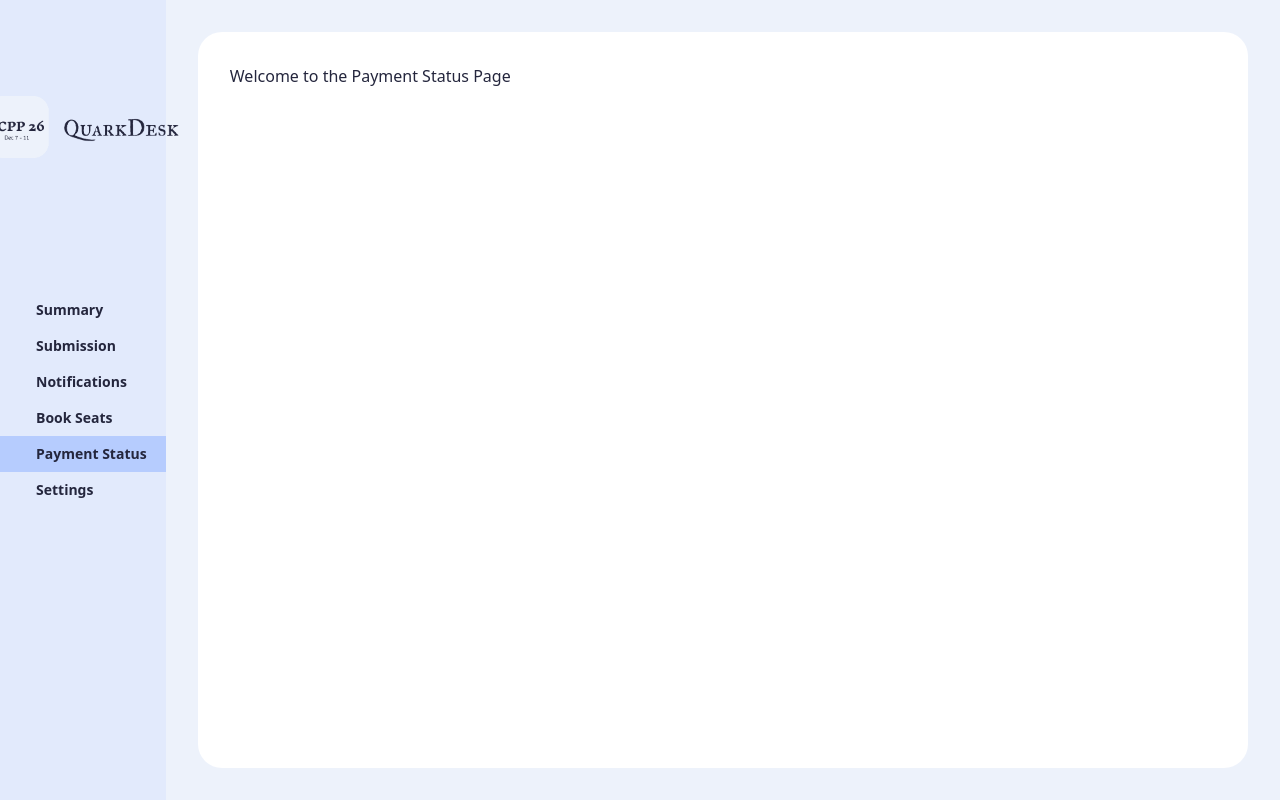
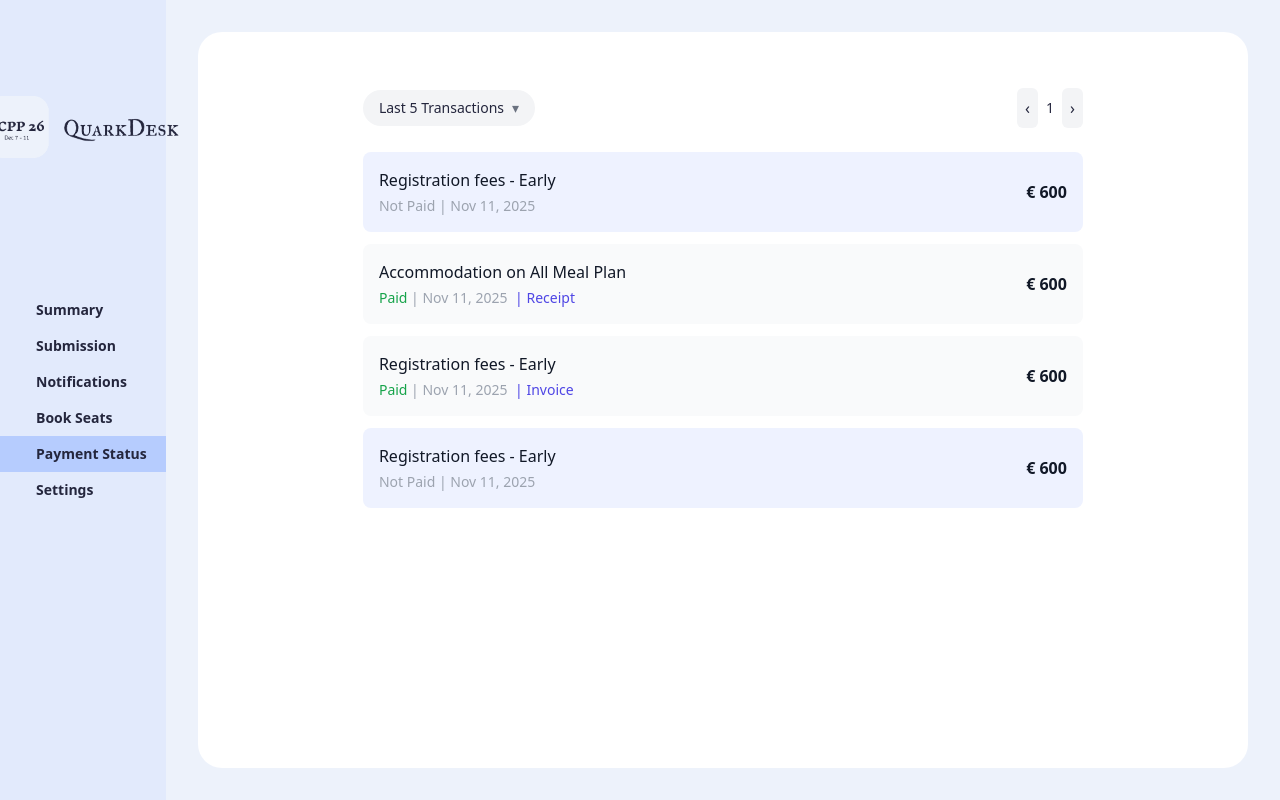
Before and after one commit to mohamedhassanmn/conference-dashboard, a Nuxt app: page /payment-status in a window 1280 px wide. Built offline with nearby package versions, Linux system fonts and the light colour scheme.

Commit message:
added the some template page for the payment status

```diff
--- a/app/pages/payment-status.vue
+++ b/app/pages/payment-status.vue
@@ -1,5 +1,110 @@
+<script setup lang="ts">
+import emptyIcon from "~/assets/icons/ic-empty-transactions.png";
+/**
+ * Set this to [] to see the empty state
+ * Replace with API data later
+ */
+const payments = [
+ {
+    title: 'Registration fees - Early',
+    status: 'unpaid',
+    date: 'Nov 11, 2025',
+    amount: '€ 600'
+  },
+  {
+    title: 'Accommodation on All Meal Plan',
+    status: 'paid',
+    date: 'Nov 11, 2025',
+    amount: '€ 600',
+    link: 'Receipt'
+  },
+  {
+    title: 'Registration fees - Early',
+    status: 'paid',
+    date: 'Nov 11, 2025',
+    amount: '€ 600',
+    link: 'Invoice'
+  },
+  {
+    title: 'Registration fees - Early',
+    status: 'unpaid',
+    date: 'Nov 11, 2025',
+    amount: '€ 600'
+  }
+];
+
+const isPaid = (status: string) => status === "paid";
+</script>
+
 <template>
-    <div>
-        Welcome to the Payment Status Page
+  <!-- EMPTY STATE (NO HEADER) -->
+  <div
+    v-if="payments.length === 0"
+    class="flex flex-col items-center justify-center text-center mt-24"
+  >
+    <img
+      :src="emptyIcon"
+      alt="Empty transactions"
+      class="w-[300px] mb-4"
+    />
+  </div>
+
+  <!-- LIST STATE -->
+  <div v-else class="max-w-3xl mx-auto p-6 min-h-[70vh]">
+    <!-- Header -->
+    <div class="flex items-center justify-between mb-6">
+      <button
+        class="flex items-center gap-2 px-4 py-2 bg-gray-100 rounded-full text-sm"
+      >
+        Last 5 Transactions
+        <span class="text-gray-500">▾</span>
+      </button>
+
+      <div class="flex items-center gap-2">
+        <button class="p-2 bg-gray-100 rounded-md">‹</button>
+        <span class="text-sm font-medium">1</span>
+        <button class="p-2 bg-gray-100 rounded-md">›</button>
+      </div>
     </div>
+
+    <!-- PAYMENT LIST -->
+    <div class="space-y-3">
+      <div
+        v-for="(item, index) in payments"
+        :key="index"
+        class="flex items-center justify-between p-4 rounded-lg"
+        :class="isPaid(item.status) ? 'bg-gray-50' : 'bg-indigo-50'"
+      >
+        <div>
+          <p class="font-medium text-gray-900">
+            {{ item.title }}
+          </p>
+
+          <div class="text-sm mt-1">
+            <span
+              class="font-medium"
+              :class="isPaid(item.status) ? 'text-green-600' : 'text-gray-400'"
+            >
+              {{ isPaid(item.status) ? 'Paid' : 'Not Paid' }}
+            </span>
+
+            <span class="text-gray-400">
+              | {{ item.date }}
+            </span>
+
+            <span
+              v-if="item.link"
+              class="text-indigo-600 ml-1 cursor-pointer"
+            >
+              | {{ item.link }}
+            </span>
+          </div>
+        </div>
+
+        <div class="font-semibold text-gray-900">
+          {{ item.amount }}
+        </div>
+      </div>
+    </div>
+  </div>
 </template>
```
Also changed, not shown: app/assets/icons/ic-empty-transactions.png (added).
